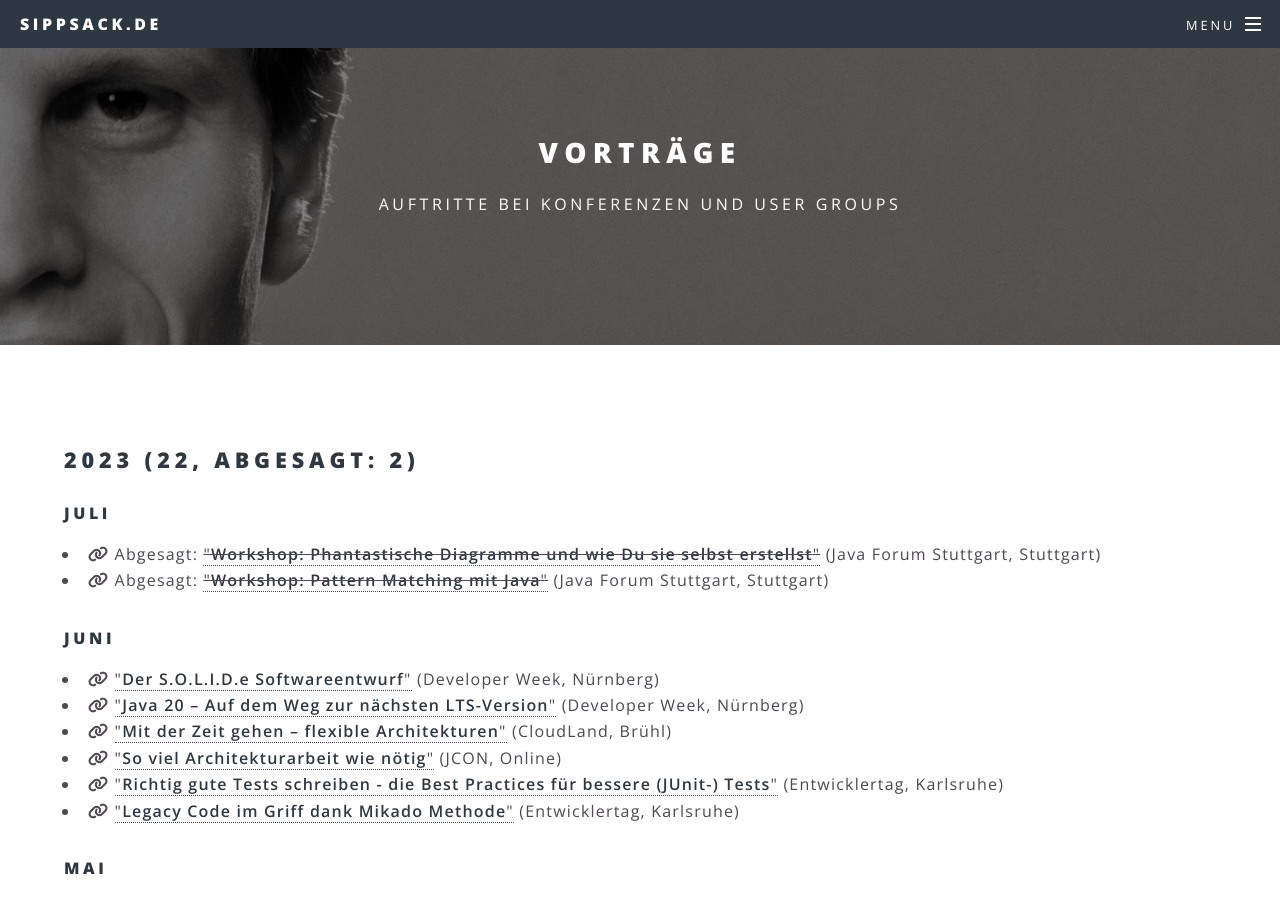
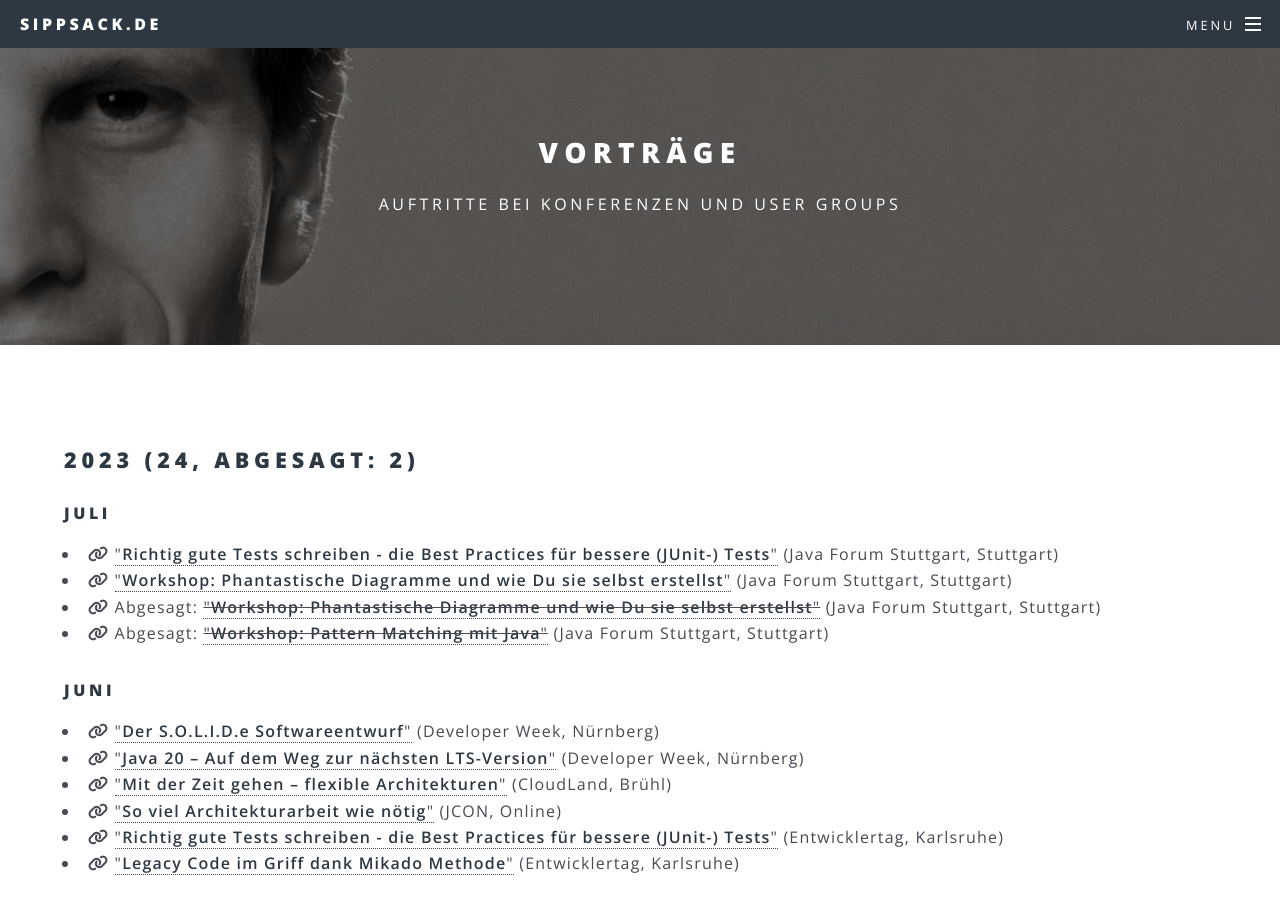
Before and after one commit to sippsack/sippsack.github.io, a Jekyll site: the page built from talks.md, in a window 1280 px wide and 900 px high. Built offline with Jekyll 4.4.1, drawn with Linux system fonts in a browser that asks for light colours.

Commit message:
2 talks accepted

```diff
--- a/_data/cfps.yaml
+++ b/_data/cfps.yaml
@@ -46,6 +46,9 @@ ideas:
       deadline: 2023-04-28
       submitted:
       talks:
+        "Java 21": o
+        "Datenorientierte Programmierung mit Java": o
+        "Vorgehensmuster und Best Practices für moderne Softwarearchitekturarbeit": o
   - saa:
       from: 2023-09-27
       till: 2023-09-28
@@ -107,8 +110,8 @@ ideas:
       talks:
         "Workshop: Phantastische Diagramme und wie Du sie selbst erstellst": x
         "Workshop: Java Pattern Matching": x
-        "Phantastische Diagramme und wie Du sie selbst erstellst": o
-        "Richtig gute Tests schreiben - die Best Practices für bessere (JUnit-) Tests": o
+        "Phantastische Diagramme und wie Du sie selbst erstellst": x
+        "Richtig gute Tests schreiben - die Best Practices für bessere (JUnit-) Tests": x
   - wdc:
       from: 2023-09-18
       till: 2023-09-20
--- a/_data/talks.yaml
+++ b/_data/talks.yaml
@@ -1,13 +1,21 @@
 2023:
   - Juli:
     - host: jfs
+      title: "Richtig gute Tests schreiben - die Best Practices für bessere (JUnit-) Tests"
+      date: 2023-07-13
+      link: https://www.java-forum-stuttgart.de/vortraege/2023/
+    - host: jfs
       title: "Workshop: Phantastische Diagramme und wie Du sie selbst erstellst"
-      date: 2023-06-12
+      date: 2023-07-13
+      link: https://www.java-forum-stuttgart.de/vortraege/2023/
+    - host: jfs
+      title: "Workshop: Phantastische Diagramme und wie Du sie selbst erstellst"
+      date: 2023-07-12
       canceled: true
       link: https://www.java-forum-stuttgart.de/workshoptag/
     - host: jfs
       title: "Workshop: Pattern Matching mit Java"
-      date: 2023-06-12
+      date: 2023-07-12
       canceled: true
       link: https://www.java-forum-stuttgart.de/workshoptag/
   - Juni:
```
